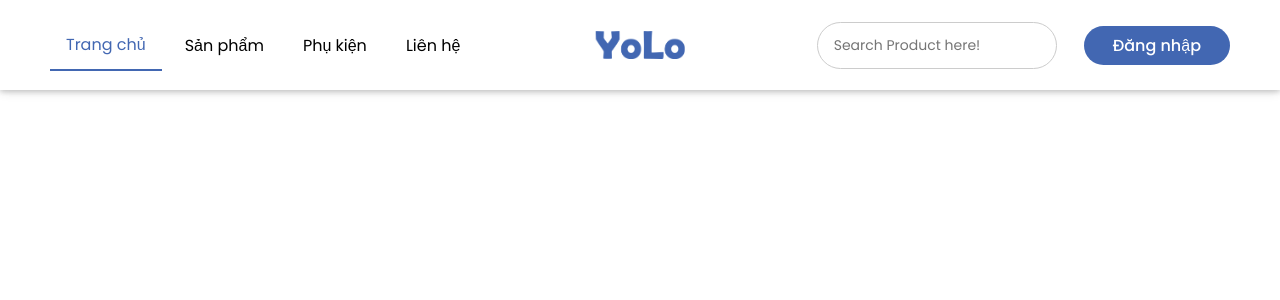
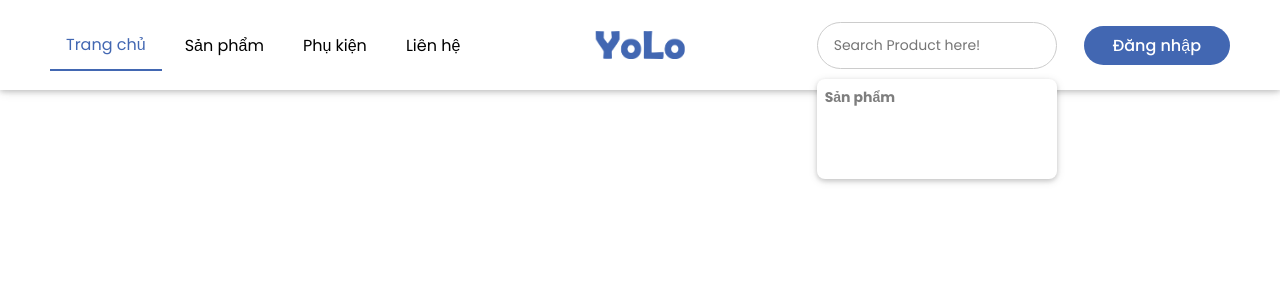
Before and after one commit to nphn2028thief/webshop_project, a React (Create React App) app: page / in a window 1280 px wide. Shown: the top 300 px of the page. Built offline with nearby package versions, Linux system fonts and the light colour scheme.

Commit message:
Popper for search result part 1

```diff
--- a/package.json
+++ b/package.json
@@ -7,6 +7,7 @@
         "@testing-library/jest-dom": "^5.16.5",
         "@testing-library/react": "^13.4.0",
         "@testing-library/user-event": "^13.5.0",
+        "@tippyjs/react": "^4.2.6",
         "classnames": "^2.3.2",
         "react": "^18.2.0",
         "react-dom": "^18.2.0",
--- a/src/components/MobileMenu/MobileMenu.js
+++ b/src/components/MobileMenu/MobileMenu.js
@@ -43,6 +43,7 @@ function MobileMenu() {
 
     const handleLogout = () => {
         dispatch(setIsLogin(false));
+        inputRef.current.checked = false;
     };
 
     return (
@@ -66,7 +67,11 @@ function MobileMenu() {
                 <div className={cx('menu-list-wrap')}>
                     {isLogin ? (
                         <div className={cx('menu')}>
-                            <Link to="/cart" className={cx('menu-item')}>
+                            <Link
+                                to="/cart"
+                                className={cx('menu-item')}
+                                onClick={() => (inputRef.current.checked = false)}
+                            >
                                 <BiShoppingBag size="20" />
                                 Giỏ hàng của tôi ({countProductInCart})
                             </Link>
@@ -86,6 +91,7 @@ function MobileMenu() {
                                 key={navMenu.id}
                                 to={navMenu.to}
                                 className={navMenu.id === active + 1 ? cx('menu-item', 'active') : cx('menu-item')}
+                                onClick={() => (inputRef.current.checked = false)}
                             >
                                 {navMenu.icon}
                                 {navMenu.name}
--- a/src/components/MobileMenu/MobileMenu.module.scss
+++ b/src/components/MobileMenu/MobileMenu.module.scss
@@ -44,10 +44,6 @@
     to {
         opacity: 1;
     }
-}
-
-.active {
-    color: $blue;
 }
 
 .content {
@@ -127,4 +123,8 @@
             background-color: rgba(66, 103, 178, 0.2);
         }
     }
+
+    .active {
+        color: $blue;
+    }
 }
--- /dev/null
+++ b/src/components/Popper/Popper.module.scss
@@ -0,0 +1,11 @@
+@use '../../scss/variable' as *;
+
+.wrapper {
+    width: 100%;
+    max-height: min((100vh - 96px) - 60px, 734px);
+    min-height: 100px;
+    border-radius: 8px;
+    background: $white;
+    box-shadow: $box-shadow;
+    padding-top: 8px;
+}
--- /dev/null
+++ b/src/components/Popper/Wrapper.js
@@ -0,0 +1,10 @@
+import classNames from 'classnames/bind';
+import styles from './Popper.module.scss';
+
+const cx = classNames.bind(styles);
+
+function Wrapper({ children }) {
+    return <div className={cx('wrapper')}>{children}</div>;
+}
+
+export default Wrapper;
--- /dev/null
+++ b/src/components/Popper/index.js
@@ -0,0 +1 @@
+export { default as Wrapper } from './Wrapper';
--- a/src/layouts/components/Header/Header.js
+++ b/src/layouts/components/Header/Header.js
@@ -9,7 +9,6 @@ import Search from '../Search';
 import Logo from '~/components/Logo';
 import Image from '~/components/Image';
 import { useStore } from '~/hooks';
-import { actions } from '~/store';
 import Button from '~/components/Button';
 import { setIsLogin } from '~/store/actions';
 
--- a/src/layouts/components/Search/Search.js
+++ b/src/layouts/components/Search/Search.js
@@ -1,5 +1,8 @@
 import { useEffect, useRef, useState } from 'react';
 import classNames from 'classnames/bind';
+import Tippy from '@tippyjs/react/headless';
+
+import { Wrapper as PopperWrapper } from '~/components/Popper';
 import styles from './Search.module.scss';
 import { useDebounced } from '~/hooks';
 
@@ -8,7 +11,7 @@ const cx = classNames.bind(styles);
 function Search() {
     const inputRef = useRef();
     const [searchValue, setSearchValue] = useState('');
-    // const [searchResult, setSearchResult] = useState([]);
+    const [searchResult, setSearchResult] = useState([]);
     const [loading, setLoading] = useState(false);
     const timeId = useRef();
 
@@ -31,11 +34,6 @@ function Search() {
         return () => clearInterval(timeId.current);
     }, [debouncedValue]);
 
-    const handleClear = () => {
-        setSearchValue('');
-        inputRef.current.focus();
-    };
-
     const handleChange = (e) => {
         const inputValue = e.target.value;
 
@@ -45,7 +43,31 @@ function Search() {
         }
     };
 
+    const handleClear = () => {
+        setSearchValue('');
+        inputRef.current.focus();
+    };
+
+    useEffect(() => {
+        setTimeout(() => {
+            setSearchResult([1, 2, 3, 4, 5, 6, 7]);
+        }, 0);
+    }, []);
+
     return (
+        <div className={cx('wrapper-tippy')}>
+            <Tippy
+                visible
+                interactive
+                placement="top-start"
+                render={(attrs) => (
+                    <div className={cx('search-result')} {...attrs}>
+                        <PopperWrapper>
+                            <h4 className={cx('search-title')}>Sản phẩm</h4>
+                        </PopperWrapper>
+                    </div>
+                )}
+            >
                 <div className={cx('wrapper')}>
                     <input
                         ref={inputRef}
@@ -62,6 +84,14 @@ function Search() {
                     )}
 
                     {loading && <i className={cx('bx bx-loader-alt', 'loading')}></i>}
+
+                    {/* <div className={cx('search-result')} tabIndex="-1">
+                <PopperWrapper>
+                    <h4 className={cx('search-title')}>Sản phẩm</h4>
+                </PopperWrapper>
+            </div> */}
+                </div>
+            </Tippy>
         </div>
     );
 }
--- a/src/layouts/components/Search/Search.module.scss
+++ b/src/layouts/components/Search/Search.module.scss
@@ -1,9 +1,13 @@
 @use '../../../scss/' as *;
 
-.wrapper {
+.wrapper-tippy,
+.search-result {
     width: 240px;
+}
+
+.wrapper-tippy {
+    margin-right: 20px;
     position: relative;
-    margin-right: 20px;
 
     @include tablet {
         width: 50%;
@@ -14,6 +18,17 @@
         width: 100%;
         margin-right: 14px;
     }
+}
+
+/* Popper Tippy: Begin */
+.search-result {
+    .search-title {
+        font-size: 1.4rem;
+        margin-left: 8px;
+        opacity: 0.5;
+    }
+}
+/* Popper Tippy: End */
 
 .search-input {
     width: 100%;
@@ -74,4 +89,3 @@
         transform: translateY(-50%) rotate(360deg);
     }
 }
-}
```
Also changed, not shown: 1 other file (tests, documents, lock files or other folders). Lines whose indentation alone changed are shown as unchanged.
